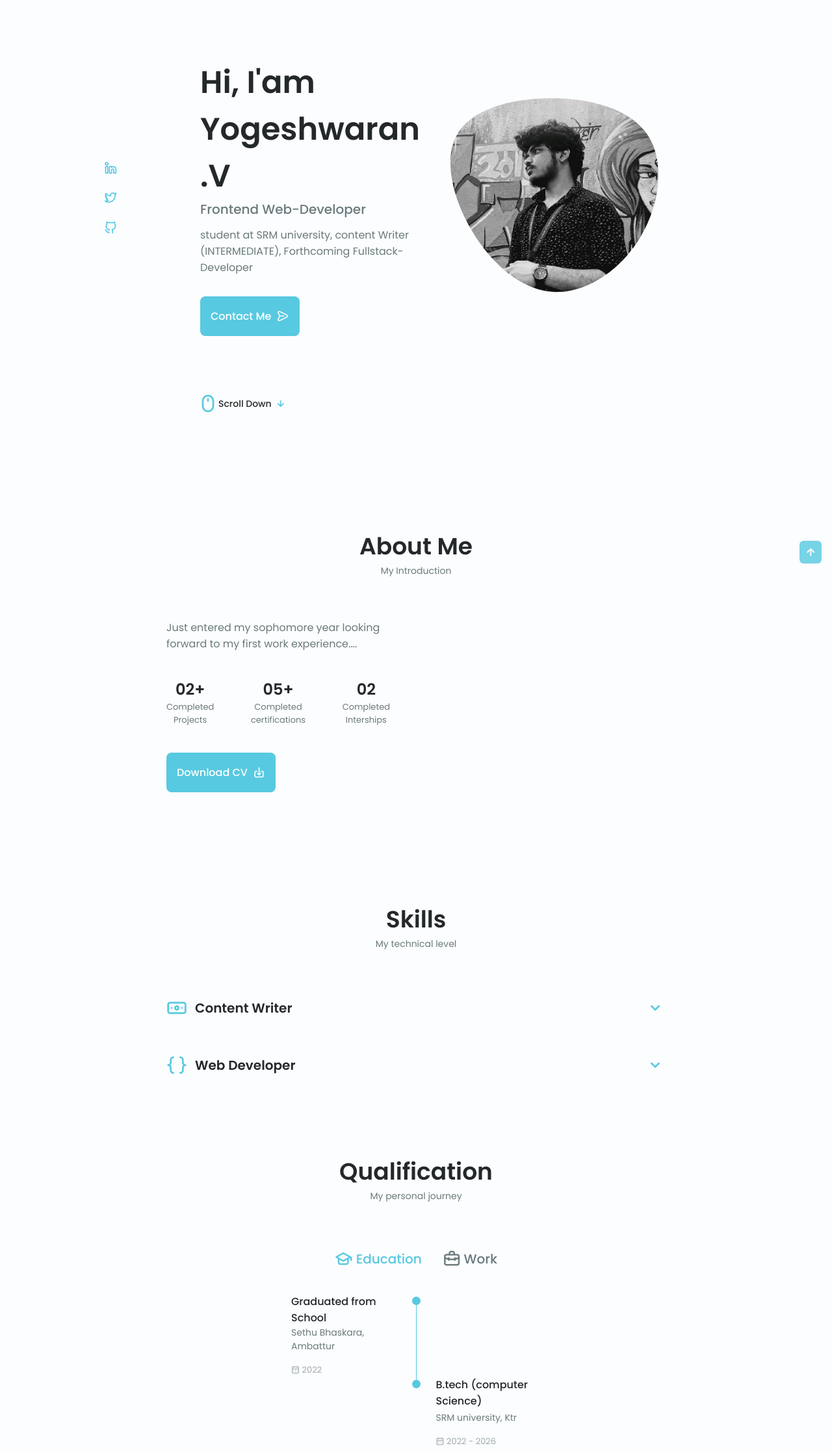
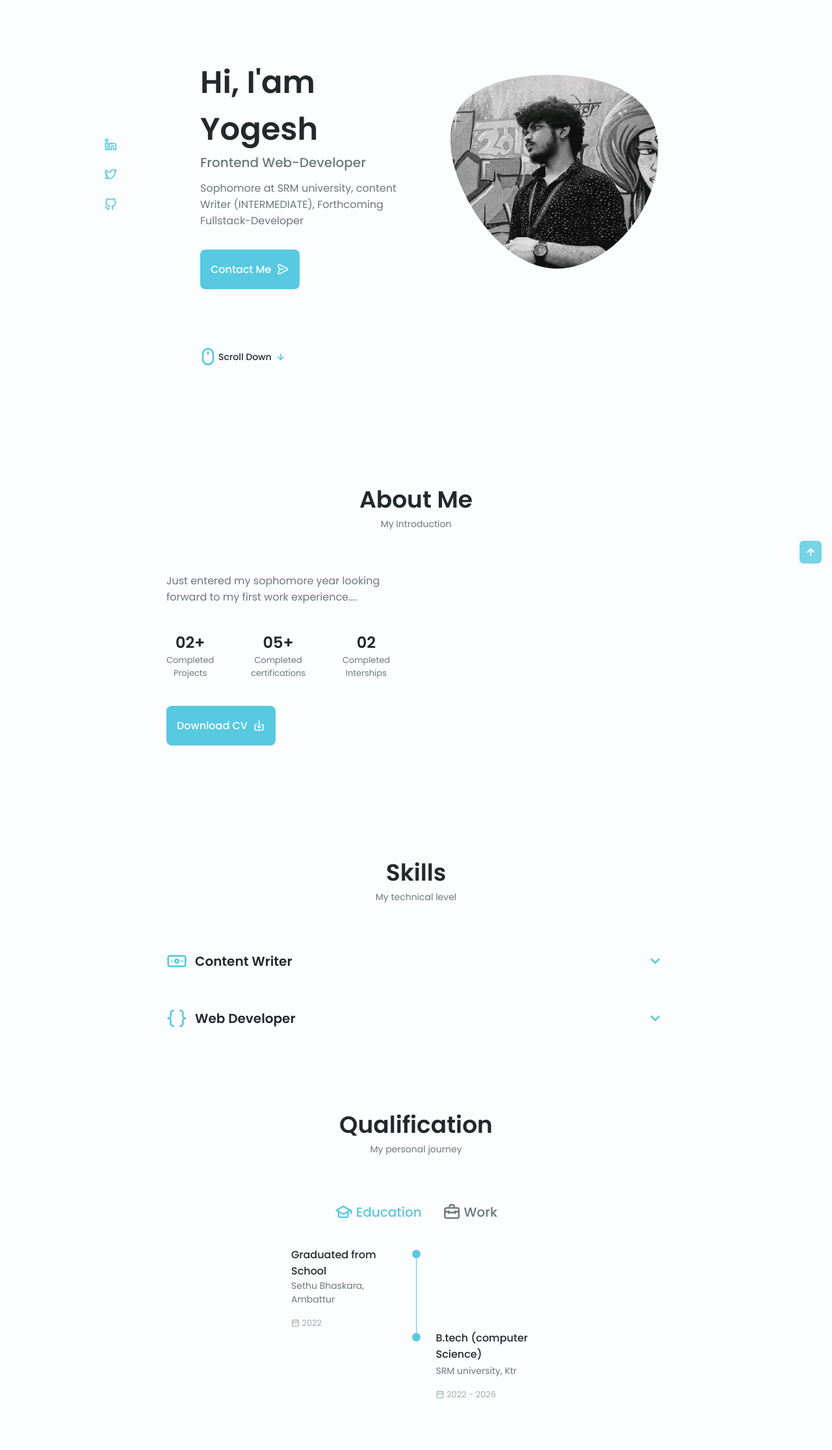
Before and after one commit to yogesh567894/devfolio, a plain HTML site: page index.html in a window 1280 px wide. Shown: the part 93-2324 px from the top of the page at 65% size. Drawn offline with nearby package versions, Linux system fonts and the light colour scheme.

Commit message:
Update index.html

```diff
--- a/index.html
+++ b/index.html
@@ -104,9 +104,9 @@
                         </div>
 
                         <div class="home__data">
-                            <h1 class="home__title">Hi, I'am Yogeshwaran .V</h1>
+                            <h1 class="home__title">Hi, I'am Yogesh</h1>
                             <h3 class="home__subtitle">Frontend Web-Developer</h3>
-                            <p class="home__description">student at SRM university, content Writer (INTERMEDIATE), Forthcoming Fullstack-Developer</p>
+                            <p class="home__description">Sophomore at SRM university, content Writer (INTERMEDIATE), Forthcoming Fullstack-Developer</p>
                             <a href="#contact" class="button button--flex home__button">
                                 Contact Me<i class="uil uil-message button__icon"></i>
                             </a>
@@ -253,6 +253,15 @@
                                <div class="skills__data">
                                    <div class="skills__titles">
                                        <h3 class="skills__name">JavaScript</h3>
+                                       <span class="skills__number">75%</span>
+                                   </div>
+                                   <div class="skills__bar">
+                                       <span class="skills__percentage skills__js"></span>
+                                   </div>
+                               </div>
+                                  <div class="skills__data">
+                                   <div class="skills__titles">
+                                       <h3 class="skills__name">ReactJS</h3>
                                        <span class="skills__number">60%</span>
                                    </div>
                                    <div class="skills__bar">
@@ -262,6 +271,15 @@
                                <div class="skills__data">
                                    <div class="skills__titles">
                                        <h3 class="skills__name">WordPress</h3>
+                                       <span class="skills__number">70%</span>
+                                   </div>
+                                   <div class="skills__bar">
+                                       <span class="skills__percentage skills__wordpress"></span>
+                                   </div>
+                               </div>
+                                 <div class="skills__data">
+                                   <div class="skills__titles">
+                                       <h3 class="skills__name">Webflow</h3>
                                        <span class="skills__number">70%</span>
                                    </div>
                                    <div class="skills__bar">
```
